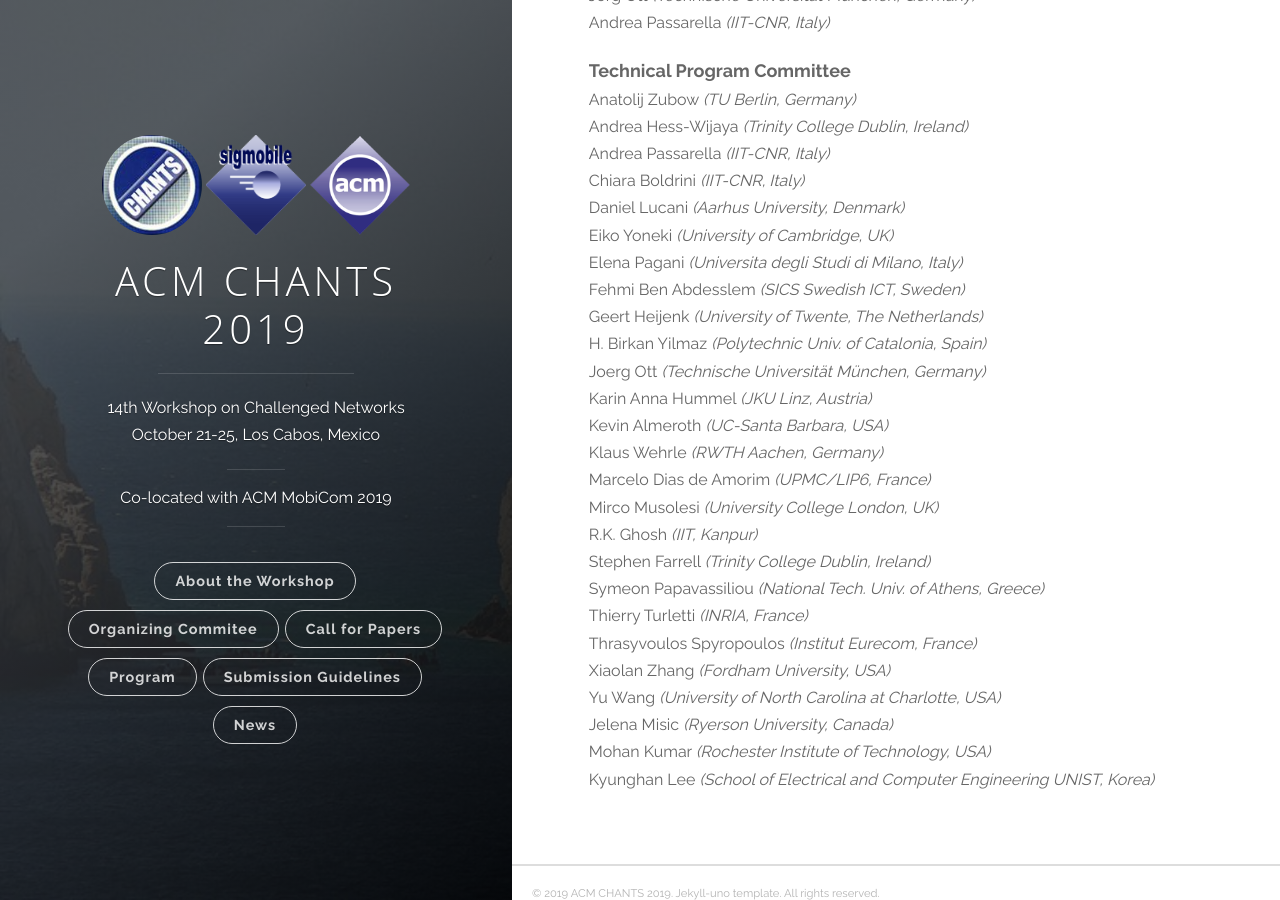
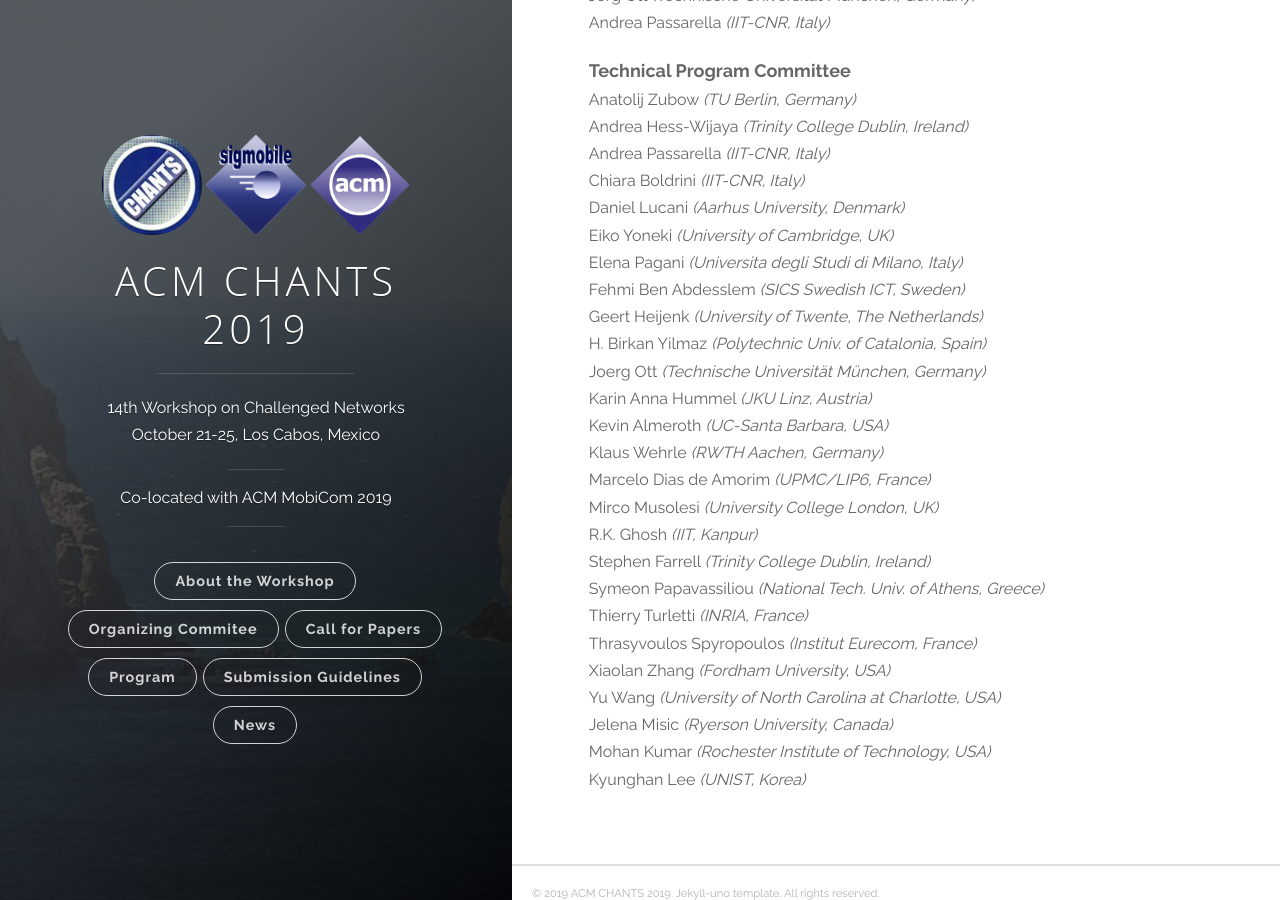
Before and after one commit to EstefaniaCC/chants2019, a Jekyll site: the page built from pcom.md, in a window 1280 px wide and 900 px high, scrolled down 565 px. Built offline with Jekyll 4.4.1, drawn with Linux system fonts in a browser that asks for light colours; comment, search, counter and statistics services are not loaded.

Commit message:
update in the pcom

```diff
--- a/pcom.md
+++ b/pcom.md
@@ -48,4 +48,4 @@ Marcelo Dias de Amorim <em>(UPMC/LIP6, France)</em>
 <br>Yu Wang <em>(University of North Carolina at Charlotte, USA)</em>
 <br>Jelena Misic <em>(Ryerson University, Canada)</em>
 <br>Mohan Kumar <em>(Rochester Institute of Technology, USA)</em>
-<br>Kyunghan Lee <em>(School of Electrical and Computer Engineering UNIST, Korea)</em>
+<br>Kyunghan Lee <em>(UNIST, Korea)</em>
```
